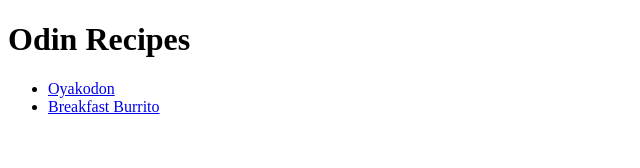
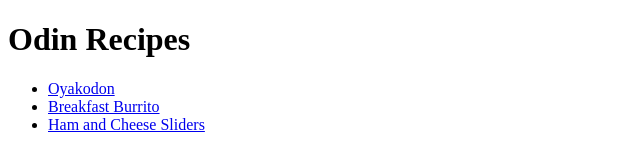
Before and after one commit to jeeheezy/odin-recipes, a plain HTML site: page index.html in a window 1280 px wide. Shown: the whole page, without its empty margins (0-640 px from the left). Drawn offline with Linux system fonts and the light colour scheme.

Commit message:
Add link to sliders recipe on Homepage

```diff
--- a/index.html
+++ b/index.html
@@ -10,6 +10,9 @@
     <ul>
       <li><a href="recipes/oyakodon.html">Oyakodon</a></li>
       <li><a href="recipes/breakfast-burrito.html">Breakfast Burrito</a></li>
+      <li>
+        <a href="recipes/ham-cheese-sliders.html">Ham and Cheese Sliders</a>
+      </li>
     </ul>
   </body>
 </html>
```
